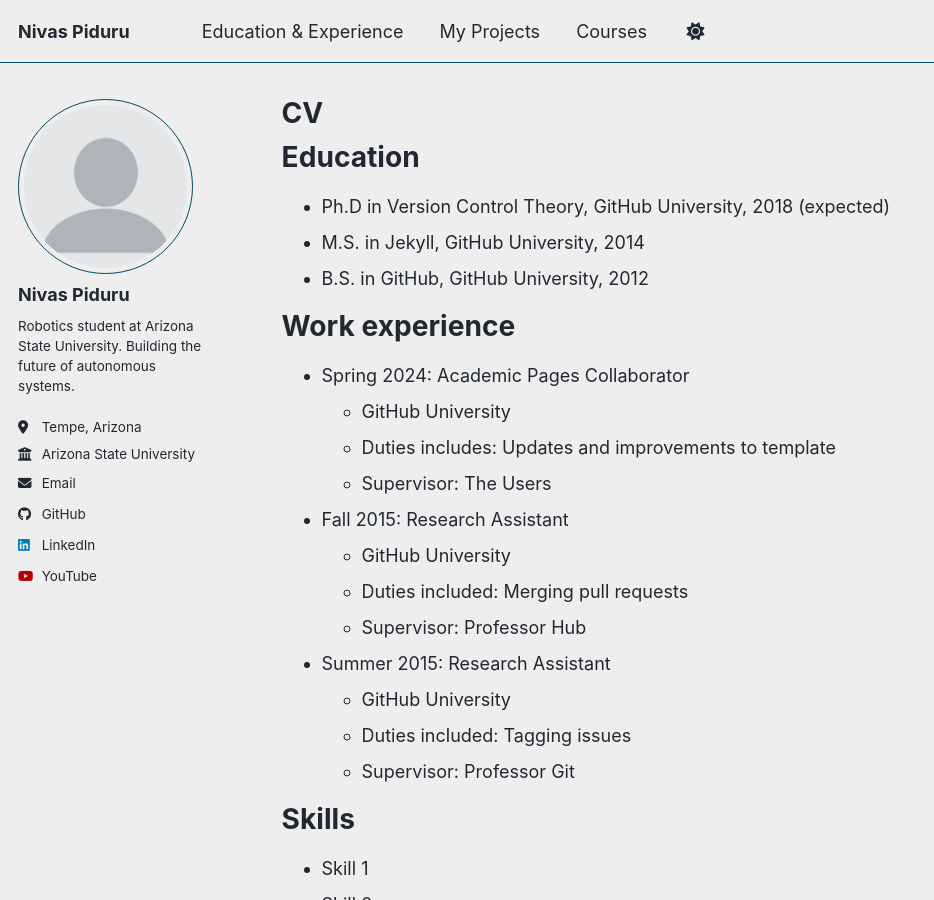
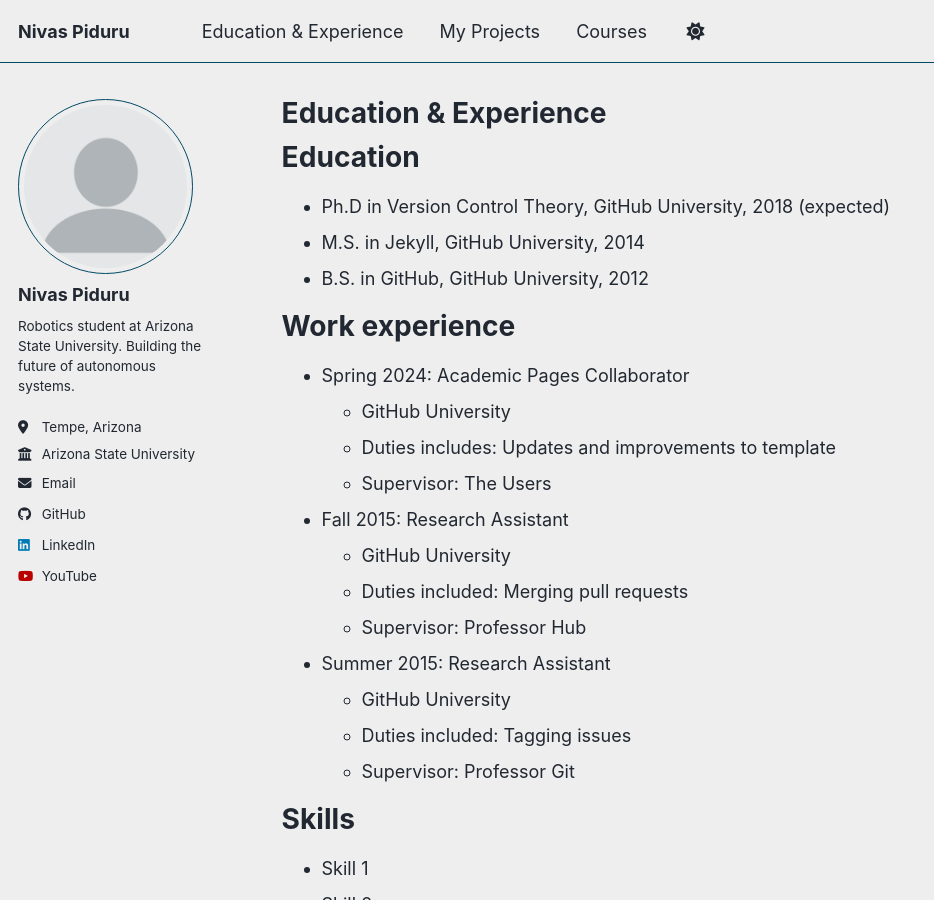
Before and after one commit to NivasPiduru/nivaspiduru.github.io, a Jekyll site: the page built from _pages/cv.md, in a window 1280 px wide and 900 px high. Shown: the whole window, without its empty margins (0-934 px from the left). Built offline with Jekyll 4.4.1, drawn with Linux system fonts in a browser that asks for light colours; a script bundle is joined from its source files by our own code; library files that are not in the unit come from our copies.

Commit message:
Update cv.md

```diff
--- a/_pages/cv.md
+++ b/_pages/cv.md
@@ -1,6 +1,6 @@
 ---
 layout: archive
-title: "CV"
+title: "Education & Experience"
 permalink: /cv/
 author_profile: true
 redirect_from:
```
